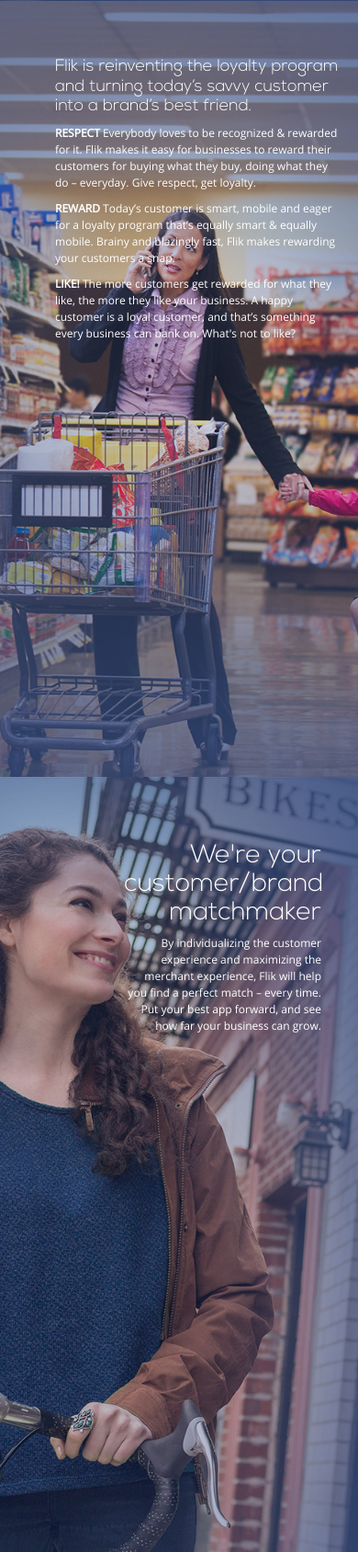
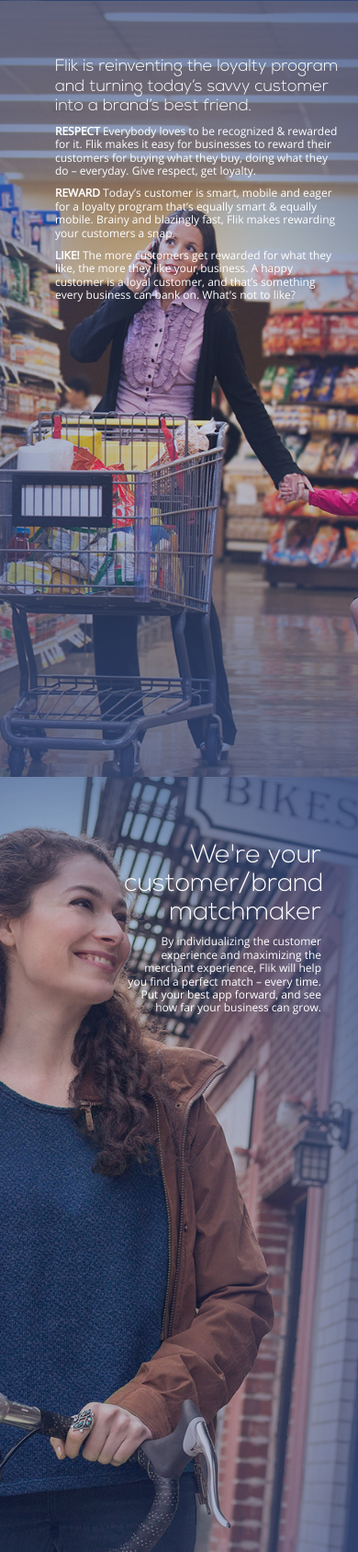
Before and after one commit to greyjean/flik-mktg, a PHP site: page / in a window 390 px wide. Shown: the part 843-2531 px from the top of the page at 92% size. Run offline with PHP 8.4, Linux system fonts and the light colour scheme.

Commit message:
fix responsive resolution

```diff
--- a/stylesheets/main-responsive.css
+++ b/stylesheets/main-responsive.css
@@ -403,6 +403,15 @@
 	}
 }
 
+/*macbook 13 and 15 resolutions */
+@media (max-width: 1040px) {
+	.caption-1 p {
+		color: white;
+		font-size: 18px !important;
+		line-height: 1.2;
+	}
+}
+
 /*iPad Landscape Mode and Large Tablets */
 @media (max-width: 1024px) {
 	  .show-on-mobile-only{
```
